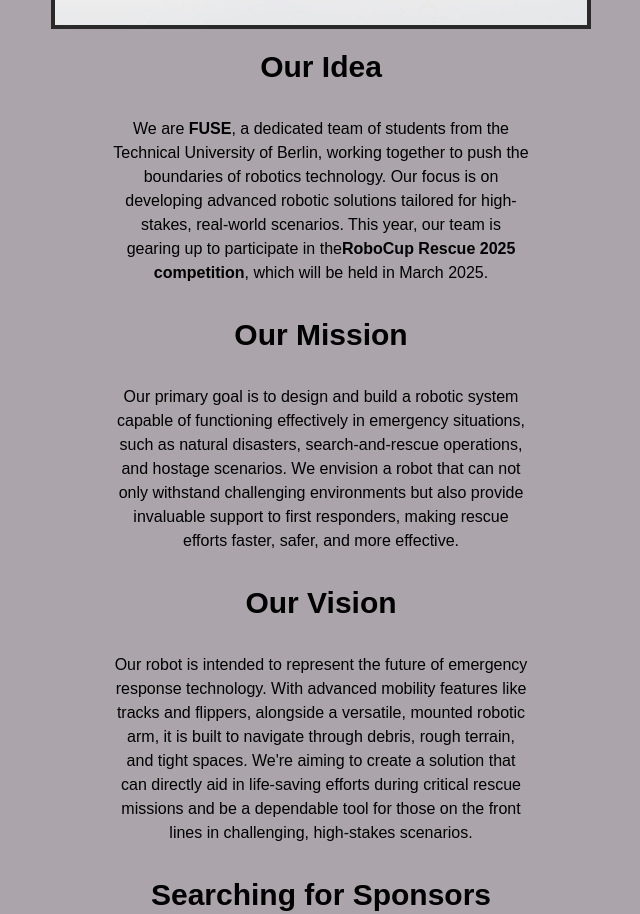
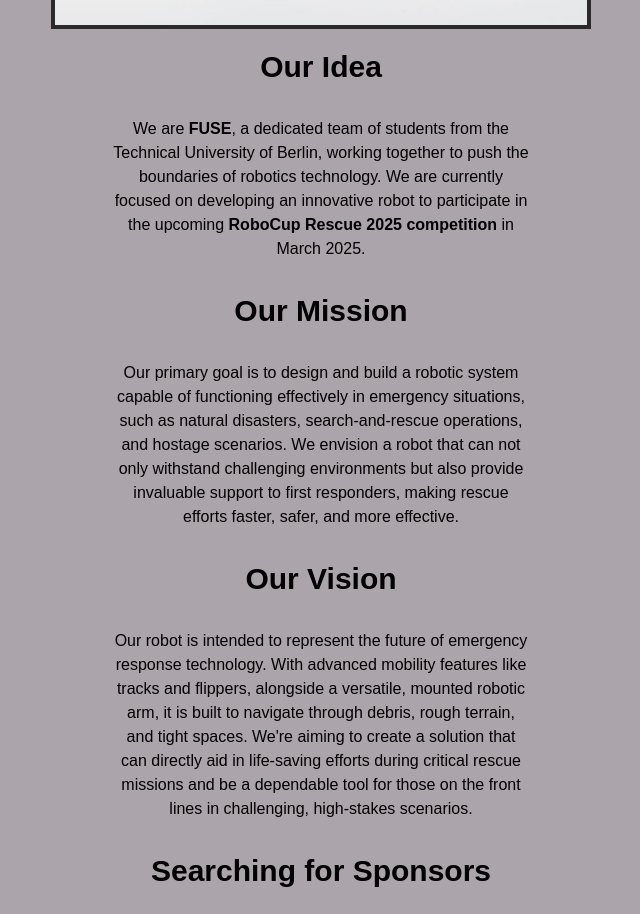
Before and after one commit to FUSE-RoboCupRescue/FUSE-RoboCupRescue.github.io, a Next.js app: page / in a window 1280 px wide. Shown: the part 832-1746 px from the top of the page, without its empty margins (319-959 px from the left). Built offline with nearby package versions, Linux system fonts and the light colour scheme; a web font is replaced by a local one.

Commit message:
outline test 2

```diff
--- a/src/app/page.tsx
+++ b/src/app/page.tsx
@@ -20,9 +20,9 @@
       <div className="text-base mt-5 space-y-8">
         <h1 className="font-bold text-3xl text-colors-black text-center">Our Idea</h1>
         <p className="text-center px-4 md:px-8">
-            We are <strong>FUSE</strong>, a dedicated team of students from the Technical University of Berlin, working together to push the boundaries of robotics technology.
-            Our focus is on developing advanced robotic solutions tailored for high-stakes, real-world scenarios. This year, our team is gearing up to participate in the
-            <strong>RoboCup Rescue 2025 competition</strong>, which will be held in March 2025.
+          We are <strong>FUSE</strong>, a dedicated team of students from the Technical University of Berlin, working together to push the boundaries of robotics technology.
+          We are currently focused on developing an innovative robot to participate in the upcoming
+          <strong> RoboCup Rescue 2025 competition</strong> in March 2025.
         </p>
 
         <h1 className="font-bold text-3xl text-colors-black text-center mt-8">Our Mission</h1>
```
